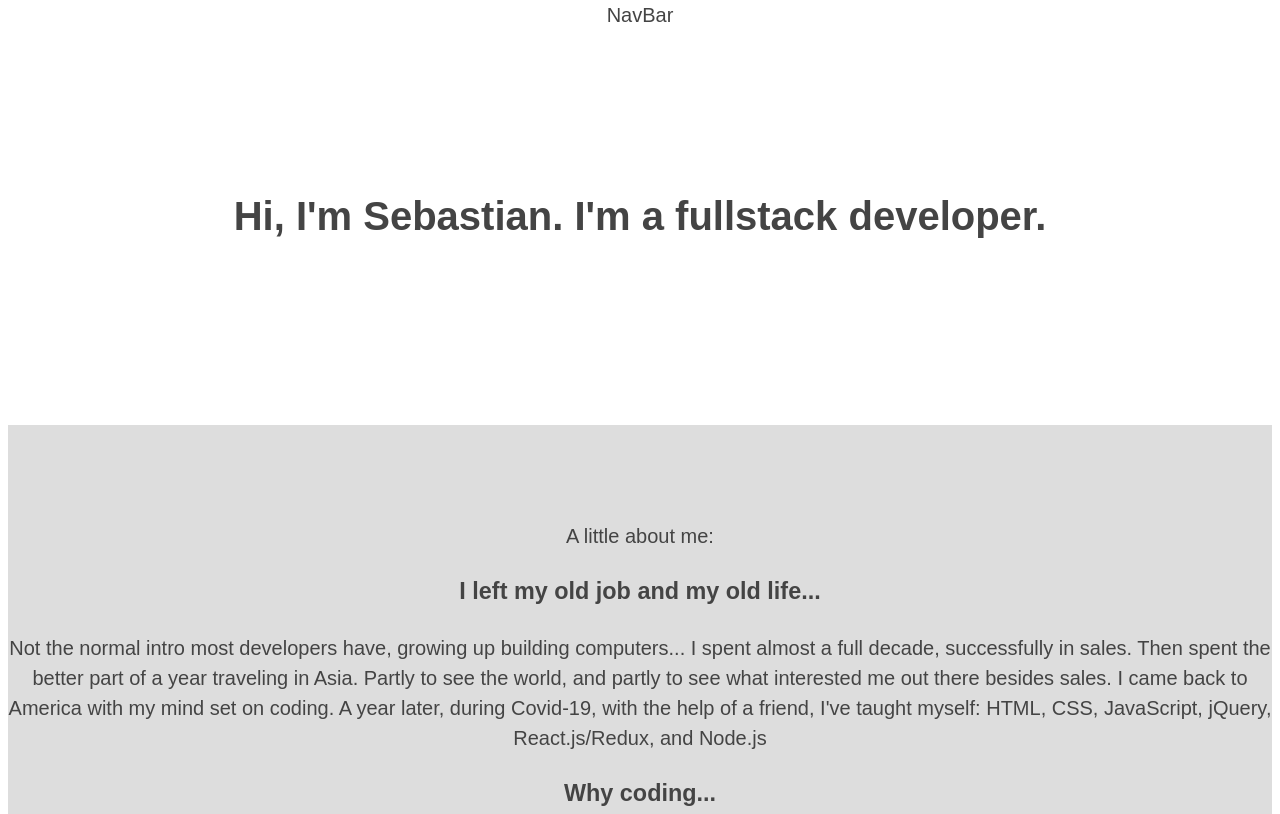
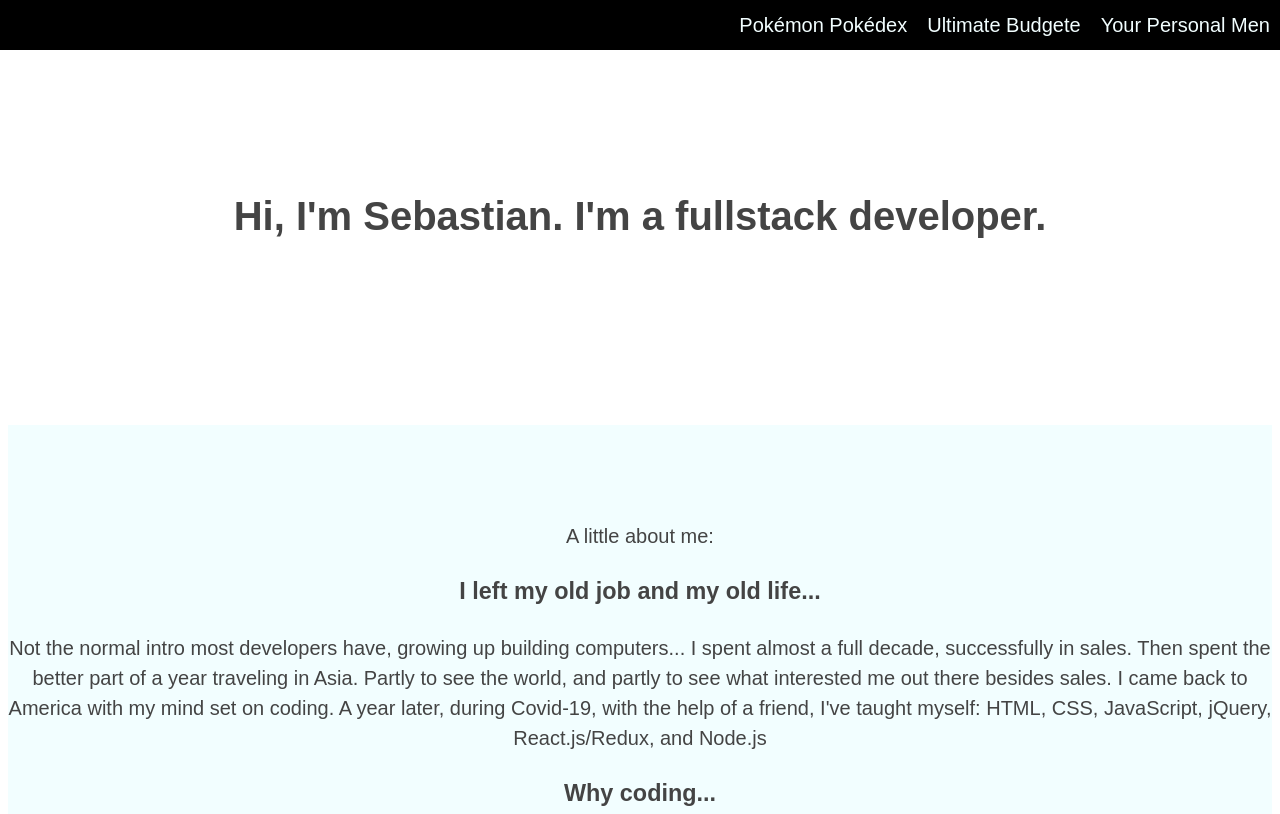
Before and after one commit to Sebastian-Russo/Sebastian-Russo.github.io, a plain HTML site: page index.html in a window 1280 px wide. Shown: the top 814 px of the page. Drawn offline with nearby package versions, Linux system fonts and the light colour scheme.

Commit message:
css changes

```diff
--- a/index.html
+++ b/index.html
@@ -7,7 +7,11 @@
     <title>Seb's Portfolio</title>
 </head>
 <body>
-    <nav>NavBar</nav>
+    <div class="nav">
+        <li><a href="#" class="nav-link">Your Personal Men</a></li>
+        <li><a href="#" class="nav-link">Ultimate Budgete</a></li>
+        <li><a href="#" class="nav-link">Pokémon Pokédex</a></li>
+    </div>
     <main class="main">
         <header>
             <h1>Hi, I'm Sebastian. I'm a fullstack developer.</h1>
@@ -22,7 +26,7 @@
             </p>
         </section>
         <section>
-            <h2>Your Personal Menu</h2>
+            <h2 id="nav-project-1">Your Personal Menu</h2>
             <img src="/images/personal-menu-landing-page.png" alt="landing page" height="700" width="1000">
             <!-- find image icons for each technology used in each app. aka html5 logo -->
             <p>Store all your recipes from your magazines, pinterest, and those handed down in the family all in one central place. View it as your personal menu, select your meal to pull up the recipe. Click on ingredients you need to send them to your grocery list!</p>
@@ -32,14 +36,14 @@
             <a href="https://github.com/Sebastian-Russo/personal-menu-server">View Server Code</a>
         </section>
         <section>
-            <h2>Ultimate Budgeter</h2>
+            <h2 id="nav-project-2">Ultimate Budgeter</h2>
             <img src="/images/ultimate-budgeter-budget-page.png" alt="budget page" height="700" width="1000">
             <div>Tech used: HTML, CSS, jQuery, Node.js</div>
             <a href="https://seb-capstone2.herokuapp.com/">Ultimate Budgeter</a>
             <a href="https://github.com/Sebastian-Russo/Capstone2">View Code</a>
         </section>
         <section>
-            <h2>Pokémon Pokédex</h2>
+            <h2 id="nav-project-3">Pokémon Pokédex</h2>
             <img src="images/pokedex-poke-page.png" alt="pokédex page" height="700" width="1000">
             <div>Tech used: HTML, CSS, jQuery</div>
             <a href="https://seb-pokedex.herokuapp.com/">View Pokémon Pokédex</a>
--- a/main.css
+++ b/main.css
@@ -6,12 +6,21 @@ body {
   line-height: 1.5;
 }
 
-nav {
+.nav {
   position: fixed;
   top: 0;
   left: 0;
   right: 0;
   z-index: 10;
+  color: #fff;
+  background-color: black;
+  list-style: none;
+}
+li {
+  display: block;
+  float: right;
+  padding: 10px;
+
 }
 
 header {
@@ -21,11 +30,11 @@ nav {
 section {
   min-height: 200px;
   padding: 6% 0;
-    background-color: #bbb;
+  /* background-color: rgb(255, 240, 240); */
 }
 
 section:nth-child(even) {
-    background-color: #ddd;
+  background-color: rgb(242, 254, 255);
 }
 
 img {
@@ -34,6 +43,8 @@ nav {
 
 a {
     text-decoration: none;
+    display: block;
+    color: rgb(242, 254, 255);
 }
 a:hover {
     color: #fff;
@@ -43,8 +54,6 @@ nav {
 
 
 
-
 footer {
     padding: 1% 0;
-    background-color: #aaa;
 }
```
Lines whose indentation alone changed are shown as unchanged.
